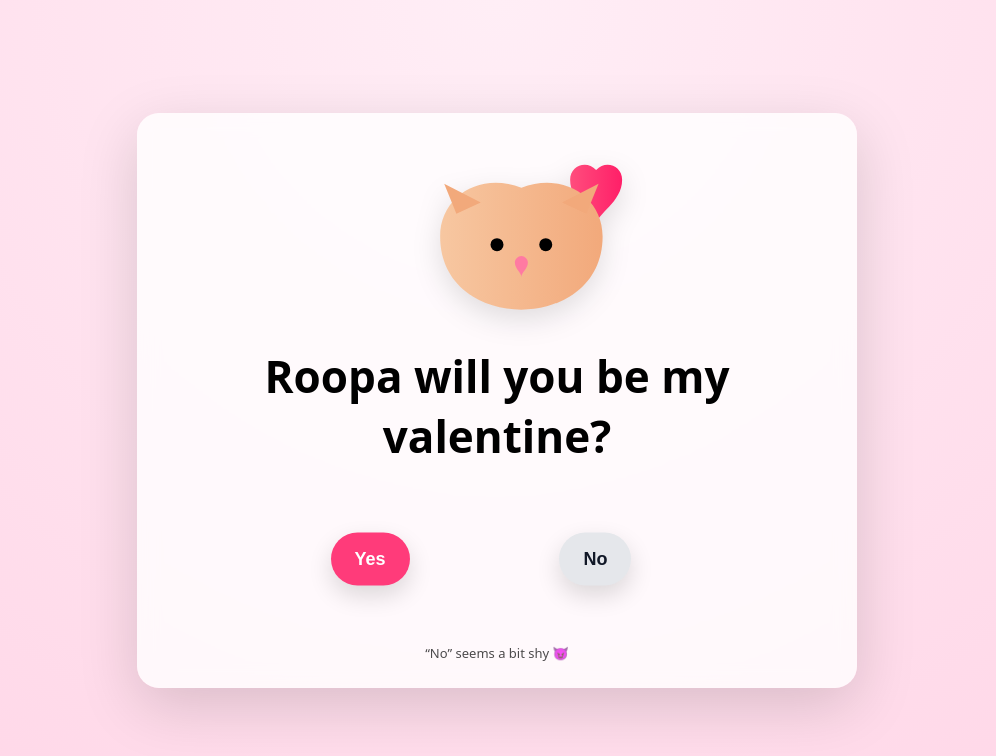
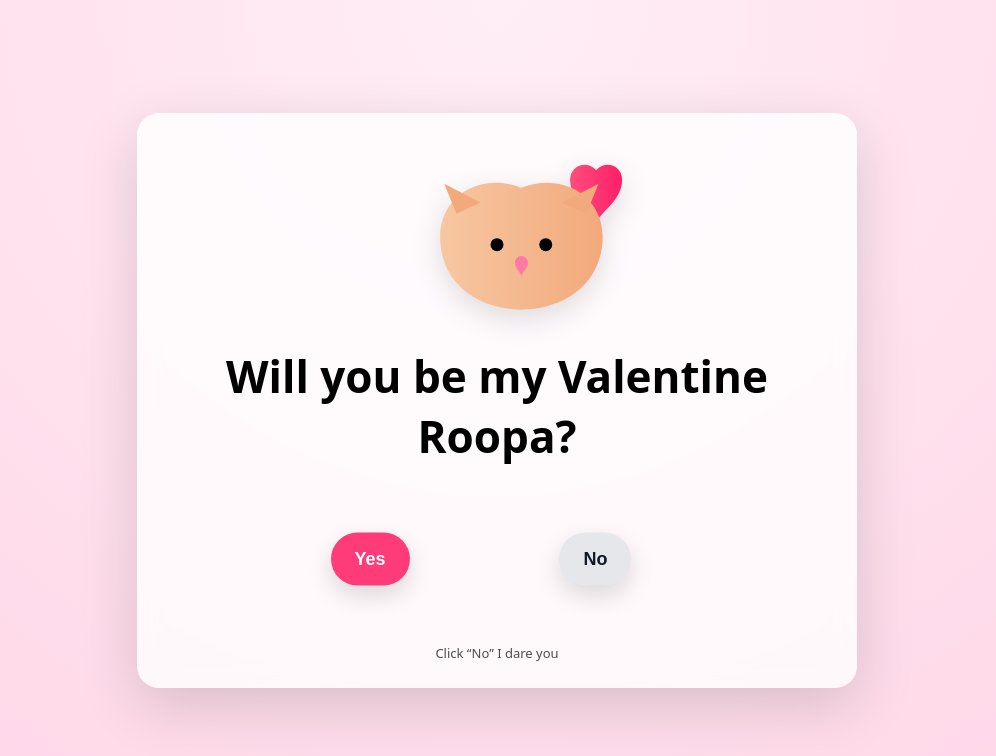
Before and after one commit to neelmayur/Test, a plain HTML site: page index.html in a window 1280 px wide. Shown: the whole page, without its empty margins (143-1139 px from the left). Drawn offline with nearby package versions, Linux system fonts and the light colour scheme.

Commit message:
Update Valentine's message and hint text

```diff
--- a/index.html
+++ b/index.html
@@ -171,7 +171,7 @@
             fill="#ff7aa2"/>
     </svg>
 
-    <h1>Roopa will you be my valentine?</h1>
+    <h1>Will you be my Valentine Roopa?</h1>
 
     <section class="button-zone" id="zone">
       <button id="yesBtn">Yes</button>
@@ -179,7 +179,7 @@
     </section>
 
     <!-- HINT -->
-    <div class="hint" id="hint">“No” seems a bit shy 😈</div>
+    <div class="hint" id="hint"> Click “No” I dare you</div>
 
     <section class="result" id="result">
       <h2>YAY! 🎉</h2>
```
